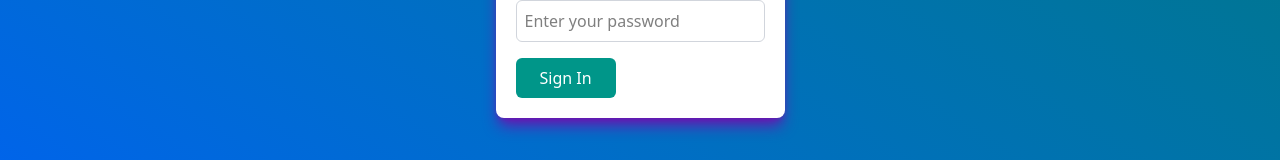
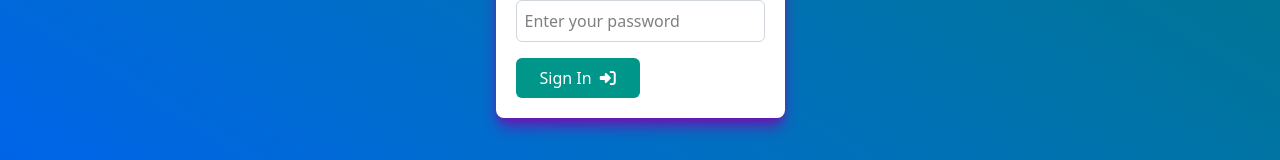
Before and after one commit to nattapon-j/Full-Stack-2025, a Next.js app in the folder 11-workshop/mobile_services/web/my-app/: page / in a window 1280 px wide. Shown: the part 430-590 px from the top of the page. Built offline with nearby package versions, Linux system fonts and the light colour scheme.

Commit message:
Add 'Sign In' icon

```diff
--- a/11-workshop/mobile_services/web/my-app/app/signin/page.tsx
+++ b/11-workshop/mobile_services/web/my-app/app/signin/page.tsx
@@ -77,6 +77,7 @@ export default function SignInPage() {
 
                 <button className="mt-4" onClick={handleSignIn}>
                     Sign In
+                    <i className="fa fa-sign-in-alt ml-2"></i>
                 </button>
             </div>
         </div>
```
